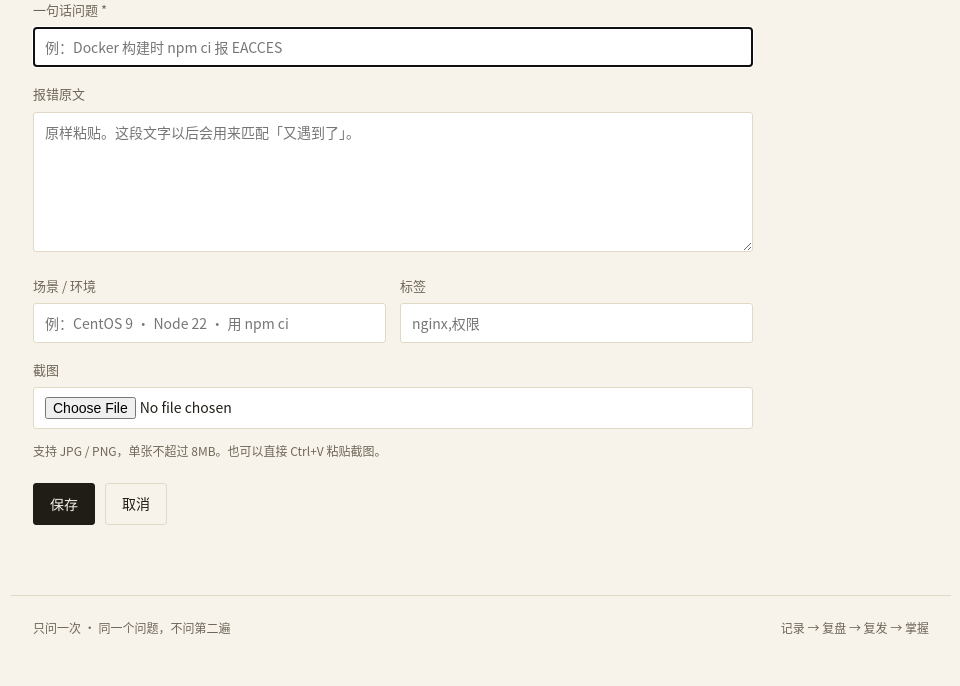
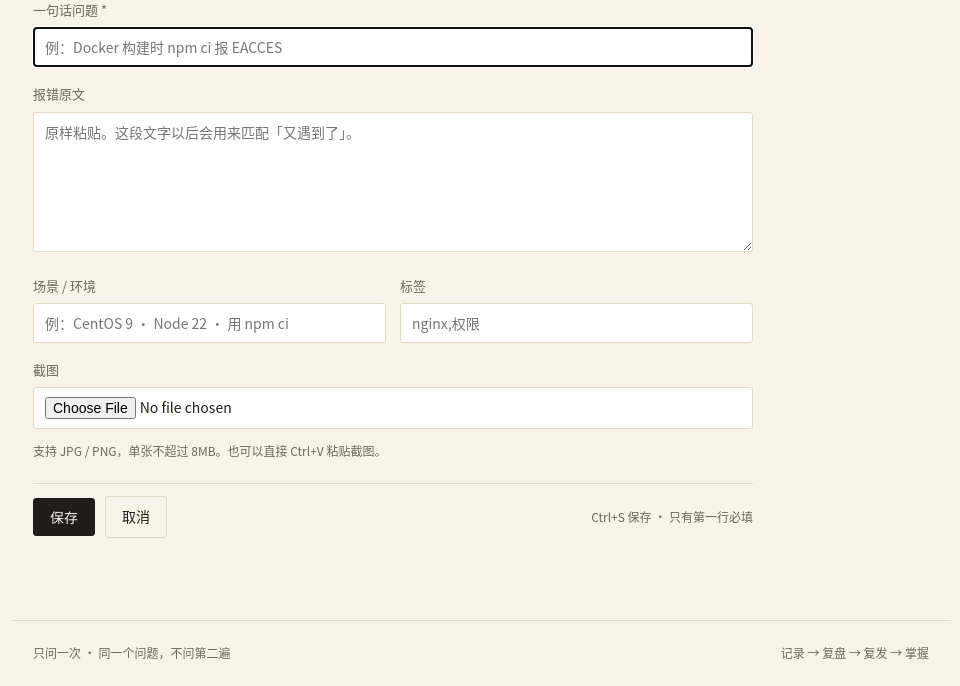
Before and after one commit to Serina815/askonce, a Node server app: page /new in a window 1280 px wide. Shown: the part 189-875 px from the top of the page, without its empty margins (159-1119 px from the left). Before the commit the page ends 824 px from the top, so only its background shows below. Run offline with Node 20, Linux system fonts and the light colour scheme; the visitor is signed in with stand-in values (Sample User, id 1).

Commit message:
修复：粘贴截图失效、编辑页缺 AI 入口、长表单保存栏吸底
* 静态资源带 mtime 版本号（style.css?v= / app.js?v=），避免浏览器 7 天缓存旧脚本
* 粘贴：焦点不在表单内时退回页面上的上传表单，并自动展开折叠的「加一条尝试」
* 编辑页新增「AI 补三问」：先保存当前内容再补空字段，不丢未保存的编辑；AI 走同一条 fillDraftWithAi 逻辑
* 长表单操作栏 position: sticky 吸底，另加 Ctrl+S 保存快捷键
* 登录限流次数支持 LOGIN_RATE_LIMIT_MAX 覆盖（本地回归脚本用，生产仍默认 5）

```diff
--- a/public/static/app.js
+++ b/public/static/app.js
@@ -166,10 +166,18 @@
 
     var form = event.target.closest ? event.target.closest('form') : null;
     if (!form && capture && !capture.hidden) form = capture.querySelector('form');
+
+    // 焦点不在表单里（比如刚点完页面空白处就按 Ctrl+V）：退回页面上的上传表单
+    if (!form || (!form.hasAttribute('data-paste-upload') && !form.hasAttribute('data-paste-file'))) {
+      form = document.querySelector('form[data-paste-upload]') || form;
+    }
     if (!form) return;
 
     if (form.hasAttribute('data-paste-upload')) {
       event.preventDefault();
+      // 缩略图在折叠的表单里会看不见，粘贴时顺手展开
+      var details = form.closest('details');
+      if (details && !details.open) details.open = true;
       uploadPaste(form, files[0]);
     } else if (form.hasAttribute('data-paste-file')) {
       event.preventDefault();
@@ -191,6 +199,19 @@
         openCapture();
       }
       return;
+    }
+
+    // Ctrl/⌘ + S：保存当前表单（浏览器默认的"另存网页"太容易误触）
+    if ((event.key === 's' || event.key === 'S') && (event.metaKey || event.ctrlKey) && !event.altKey) {
+      var activeForm = document.activeElement && document.activeElement.closest
+        ? document.activeElement.closest('form')
+        : null;
+      if (activeForm) {
+        event.preventDefault();
+        if (typeof activeForm.requestSubmit === 'function') activeForm.requestSubmit();
+        else activeForm.submit();
+        return;
+      }
     }
 
     // Ctrl/⌘ + Enter：提交当前所在的表单（浮层、编辑页、尝试表单都能用）
--- a/public/static/style.css
+++ b/public/static/style.css
@@ -545,7 +545,21 @@ details.add-attempt form textarea { margin-top: 10px; resize: vertical; }
 
 .row { display: grid; grid-template-columns: repeat(auto-fit, minmax(180px, 1fr)); gap: 14px; }
 
-.form-actions { display: flex; gap: 10px; margin-top: 22px; }
+/* 长表单：操作栏吸底，滚到哪儿都能保存 */
+.form-actions {
+  position: sticky;
+  bottom: 0;
+  z-index: 20;
+  display: flex;
+  align-items: center;
+  gap: 10px;
+  margin: 22px 0 0;
+  padding: 12px 0;
+  background: var(--paper);
+  border-top: 1px solid var(--line);
+}
+
+.form-actions .hint { margin-left: auto; }
 
 .form-error { padding: 10px 14px; background: #f9e9e6; border-left: 3px solid #a83228; color: #7d1b14; font-size: 14px; }
 
--- a/src/routes/admin.js
+++ b/src/routes/admin.js
@@ -13,7 +13,7 @@ const router = express.Router();
 
 const loginLimiter = rateLimit({
   windowMs: 60 * 1000,
-  max: 5,
+  max: Number(process.env.LOGIN_RATE_LIMIT_MAX || 5), // 本地回归脚本会调大，生产保持 5
   standardHeaders: true,
   legacyHeaders: false,
   message: '尝试太频繁，请一分钟后再来。',
--- a/src/routes/problems.js
+++ b/src/routes/problems.js
@@ -72,6 +72,52 @@ function readProblemForm(body = {}) {
 
 async function loadProblem(id) {
   return get('SELECT * FROM problems WHERE id = ?', [id]);
+}
+
+/**
+ * 用 AI 把「问题 + 报错」变成三问草稿，只填空字段。
+ * /p/:id/ai 和「编辑页保存并补三问」共用同一段逻辑。
+ * @returns {Promise<{ok:boolean, error?:string, filled:number}>}
+ */
+async function fillDraftWithAi(problem) {
+  const result = await generateDraft({
+    title: problem.title,
+    errorText: problem.error_text,
+    context: problem.context,
+  });
+  if (!result.ok) return { ok: false, error: result.error, filled: 0 };
+
+  const sets = [];
+  const params = [];
+  let filled = 0;
+
+  const map = [
+    ['q_what', problem.q_what, result.draft.what],
+    ['q_how', problem.q_how, result.draft.how],
+    ['q_why', problem.q_why, result.draft.why],
+    ['q_plain', problem.q_plain, result.draft.plain],
+  ];
+  for (const [column, current, draft] of map) {
+    if (!String(current || '').trim() && draft) {
+      sets.push(`${column} = ?`);
+      params.push(draft);
+      filled += 1;
+    }
+  }
+
+  if (result.draft.tags.length) {
+    const merged = mergeTags(problem.tags, result.draft.tags);
+    if (merged !== problem.tags) {
+      sets.push('tags = ?');
+      params.push(merged);
+      filled += 1;
+    }
+  }
+
+  if (sets.length) {
+    await run(`UPDATE problems SET ${sets.join(', ')} WHERE id = ?`, [...params, problem.id]);
+  }
+  return { ok: true, filled };
 }
 
 router.get(
@@ -228,6 +274,23 @@ router.post(
         `INSERT INTO artifacts (problem_id, kind, path, note) VALUES (?, 'image', ?, ?)`,
         [id, shot.path, '补充截图']
       );
+    }
+
+    // 编辑页的「AI 补三问」：先保存当前内容，再把空的字段补上，不丢你写的东西
+    if (req.body.action_ai === '1') {
+      const fresh = await loadProblem(id);
+      const filled = await fillDraftWithAi(fresh);
+      if (!filled.ok) {
+        req.session.flash = { type: 'warn', text: `已保存，但 AI 没生成成功：${filled.error}` };
+      } else if (!filled.filled) {
+        req.session.flash = { type: 'ok', text: '已保存。三问都写过了，AI 没有覆盖你的内容。' };
+      } else {
+        req.session.flash = {
+          type: 'ok',
+          text: `已保存，AI 补了 ${filled.filled} 个空字段。用你自己的话改一遍。`,
+        };
+      }
+      return res.redirect(`/p/${id}/edit`);
     }
 
     req.session.flash = { type: 'ok', text: '已保存' };
@@ -454,53 +517,20 @@ router.post(
     const problem = await loadProblem(id);
     if (!problem) return next();
 
-    const filled = [];
-    const result = await generateDraft({
-      title: problem.title,
-      errorText: problem.error_text,
-      context: problem.context,
-    });
+    const result = await fillDraftWithAi(problem);
 
     if (!result.ok) {
       req.session.flash = { type: 'warn', text: `AI 没生成成功：${result.error}` };
       return res.redirect(`/p/${id}`);
     }
-
-    const sets = [];
-    const params = [];
-    const map = [
-      ['q_what', problem.q_what, result.draft.what],
-      ['q_how', problem.q_how, result.draft.how],
-      ['q_why', problem.q_why, result.draft.why],
-      ['q_plain', problem.q_plain, result.draft.plain],
-    ];
-    for (const [column, current, draft] of map) {
-      if (!String(current || '').trim() && draft) {
-        sets.push(`${column} = ?`);
-        params.push(draft);
-        filled.push(column);
-      }
-    }
-
-    if (result.draft.tags.length) {
-      const merged = mergeTags(problem.tags, result.draft.tags);
-      if (merged !== problem.tags) {
-        sets.push('tags = ?');
-        params.push(merged);
-        filled.push('tags');
-      }
-    }
-
-    if (!sets.length) {
+    if (!result.filled) {
       req.session.flash = { type: 'ok', text: '三问已经写过了，AI 没有覆盖你的内容。' };
       return res.redirect(`/p/${id}`);
     }
 
-    await run(`UPDATE problems SET ${sets.join(', ')} WHERE id = ?`, [...params, id]);
-
     req.session.flash = {
       type: 'ok',
-      text: `AI 补了 ${filled.length} 个空字段。记得用你自己的话改一遍——看懂 ≠ 会讲。`,
+      text: `AI 补了 ${result.filled} 个空字段。记得用你自己的话改一遍——看懂 ≠ 会讲。`,
     };
     return res.redirect(`/p/${id}`);
   })
--- a/src/server.js
+++ b/src/server.js
@@ -1,6 +1,7 @@
 'use strict';
 
 const path = require('path');
+const fs = require('fs');
 const express = require('express');
 const session = require('express-session');
 const MySQLStore = require('express-mysql-session')(session);
@@ -40,7 +41,23 @@ app.use(
 
 if (!config.isProd) app.use(morgan('dev'));
 
-app.use('/static', express.static(path.join(__dirname, '..', 'public', 'static'), { maxAge: '7d' }));
+// 静态资源带 mtime 版本号：改完 CSS/JS 换一个 URL，避免浏览器拿 7 天的旧缓存
+const staticDir = path.join(__dirname, '..', 'public', 'static');
+function mtimeOf(file) {
+  try {
+    return Math.round(fs.statSync(path.join(staticDir, file)).mtimeMs);
+  } catch (err) {
+    return 0;
+  }
+}
+const assetVersion = `${mtimeOf('style.css')}-${mtimeOf('app.js')}`;
+
+app.use((req, res, next) => {
+  res.locals.assetV = assetVersion;
+  next();
+});
+
+app.use('/static', express.static(staticDir, { maxAge: '7d' }));
 app.use('/uploads', express.static(path.join(config.publicDir, 'uploads'), { maxAge: '1d' }));
 
 app.use(express.urlencoded({ extended: false, limit: '1mb' }));
--- a/src/views/edit.ejs
+++ b/src/views/edit.ejs
@@ -80,7 +80,9 @@
 
     <div class="form-actions">
       <button class="btn" type="submit">保存</button>
+      <button class="btn ghost" type="submit" name="action_ai" value="1" <%= aiEnabled ? '' : 'disabled title="未配置 AI_API_KEY"' %>>AI 补三问</button>
       <a class="btn ghost" href="/p/<%= problem.id %>">取消</a>
+      <span class="hint">Ctrl+S 保存<% if (aiEnabled) { %> · AI 只补空字段，不覆盖你写的<% } else { %> · AI 未配置（.env 填 AI_API_KEY 后可用）<% } %></span>
     </div>
   </form>
 </section>
--- a/src/views/new.ejs
+++ b/src/views/new.ejs
@@ -37,6 +37,7 @@
     <div class="form-actions">
       <button class="btn" type="submit">保存</button>
       <a class="btn ghost" href="/">取消</a>
+      <span class="hint">Ctrl+S 保存 · 只有第一行必填</span>
     </div>
   </form>
 </section>
--- a/src/views/partials/foot.ejs
+++ b/src/views/partials/foot.ejs
@@ -29,6 +29,6 @@
 </div>
 <% } %>
 
-<script src="/static/app.js" defer></script>
+<script src="/static/app.js?v=<%= typeof assetV === 'undefined' ? '' : assetV %>" defer></script>
 </body>
 </html>
--- a/src/views/partials/head.ejs
+++ b/src/views/partials/head.ejs
@@ -5,7 +5,7 @@
   <meta name="viewport" content="width=device-width, initial-scale=1">
   <meta name="csrf-token" content="<%= csrfToken %>">
   <title><%= typeof title !== 'undefined' && title ? title + ' · 只问一次' : '只问一次' %></title>
-  <link rel="stylesheet" href="/static/style.css">
+  <link rel="stylesheet" href="/static/style.css?v=<%= typeof assetV === 'undefined' ? '' : assetV %>">
 </head>
 <body>
 <header class="topbar">
```
